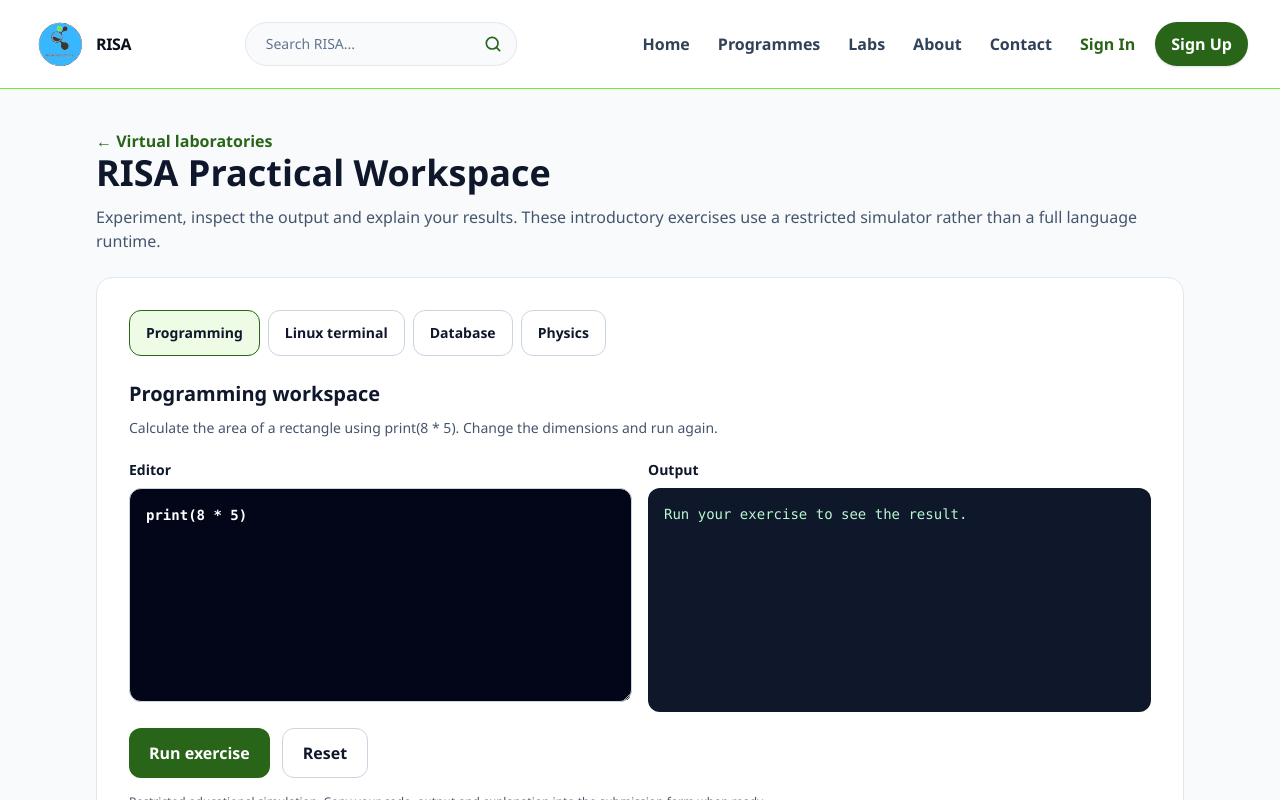
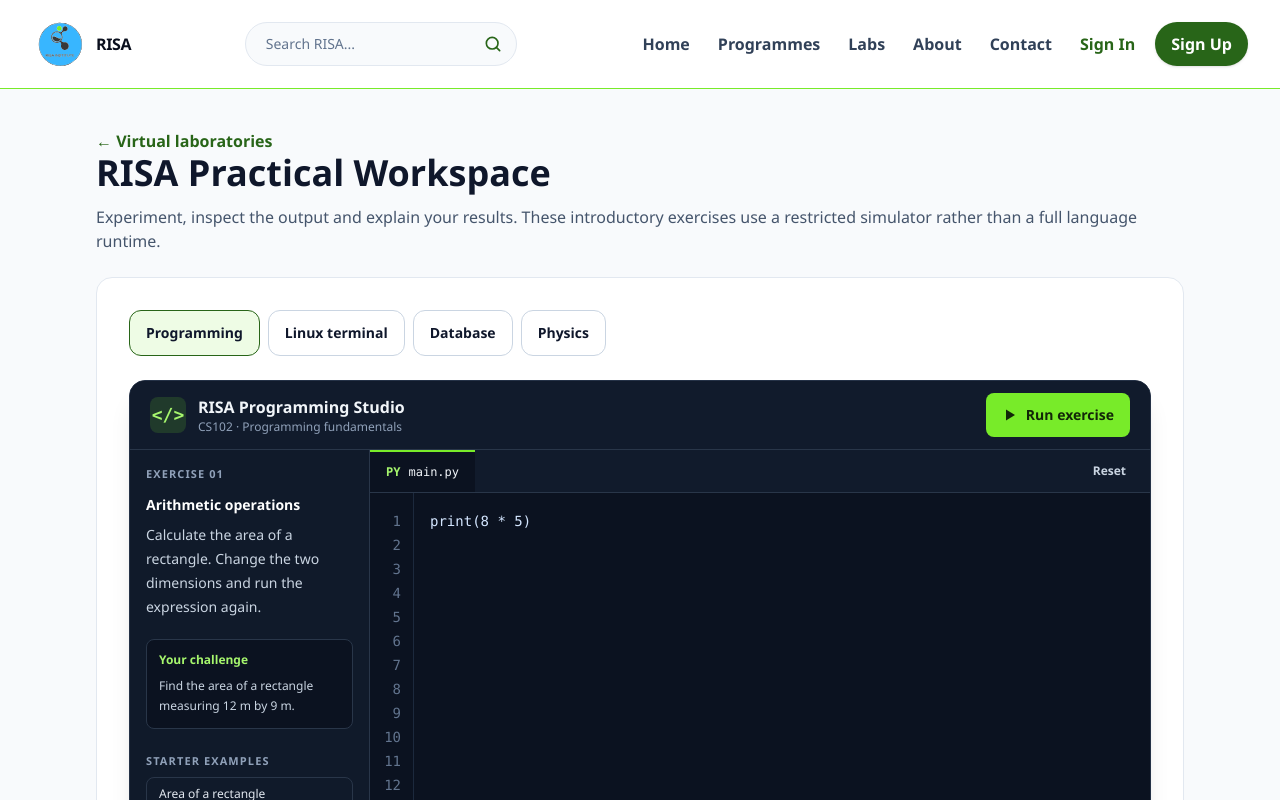
Before and after one commit to RISA-INSTITUTE-WEBSITE/super-duper-spork, a Next.js app: page /workspace in a window 1280 px wide. Shown: the top 800 px of the page. Built offline with nearby package versions, Linux system fonts and the light colour scheme.

Commit message:
Use new IDE only for Programming; preserve existing Linux, SQL and Physics workspaces

```diff
--- a/src/components/risa-practical-workspace.tsx
+++ b/src/components/risa-practical-workspace.tsx
@@ -2,6 +2,7 @@
 
 import { useState } from "react";
 
+import { ProgrammingIDE } from "@/components/risa-programming-ide";
 import { runWorkspace, workspaceActivities } from "@/lib/risa-workspace";
 
 export function RisaPracticalWorkspace() {
@@ -29,6 +30,23 @@ export function RisaPracticalWorkspace() {
           </button>
         ))}
       </div>
+      {activity.id === "programming" ? (
+        <ProgrammingIDE
+          source={source}
+          output={output}
+          onSourceChange={(value) => {
+            setSource(value);
+            setOutput("");
+          }}
+          onRun={() => setOutput(runWorkspace(activity.id, source))}
+          onReset={() => {
+            setSource(activity.starter);
+            setOutput("");
+          }}
+          onClear={() => setOutput("")}
+        />
+      ) : (
+        <>
           <h2 className="mt-6 text-xl font-bold">{activity.label} workspace</h2>
           <p className="mt-2 text-sm leading-6 text-slate-600">{activity.prompt}</p>
           <div className="mt-5 grid gap-4 lg:grid-cols-2">
@@ -76,6 +94,8 @@ export function RisaPracticalWorkspace() {
             Restricted educational simulation. Copy your code, output and explanation into the
             submission form when ready.
           </p>
+        </>
+      )}
     </section>
   );
 }
```
Lines whose indentation alone changed are shown as unchanged.
